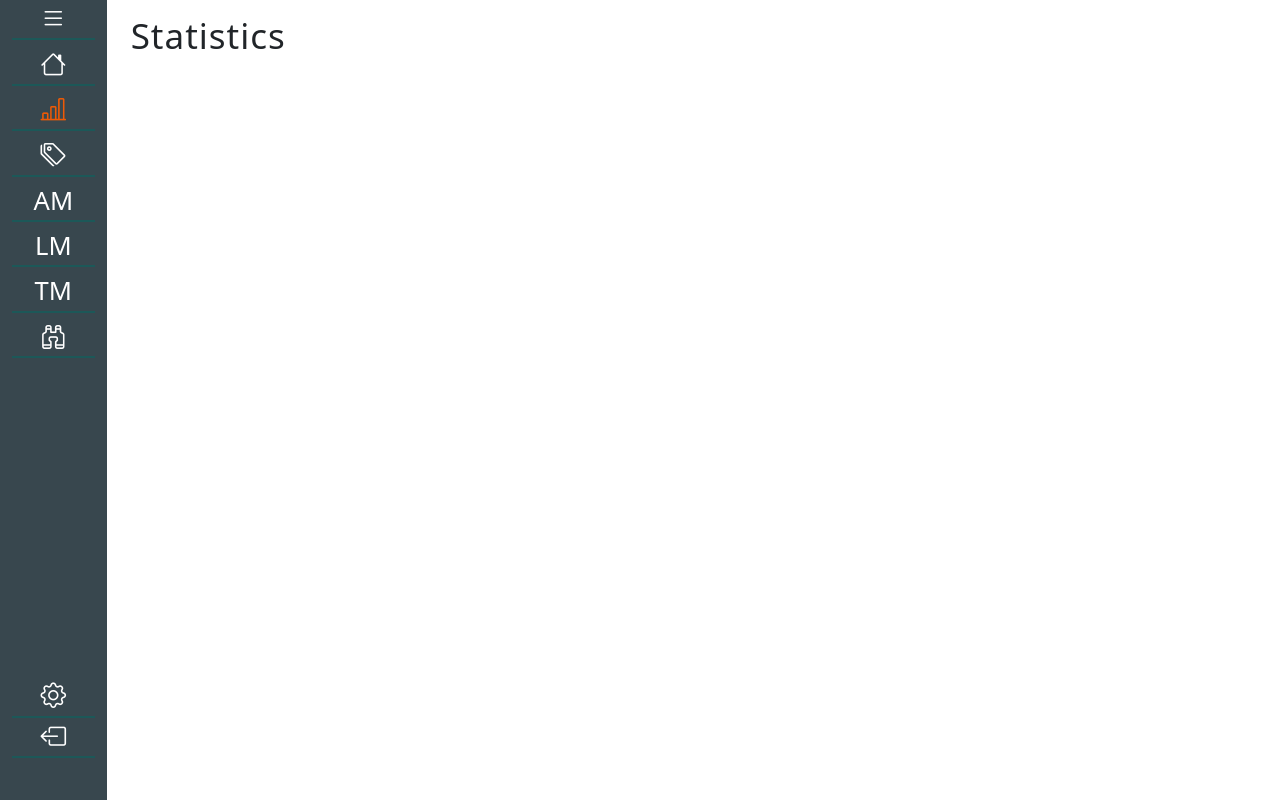
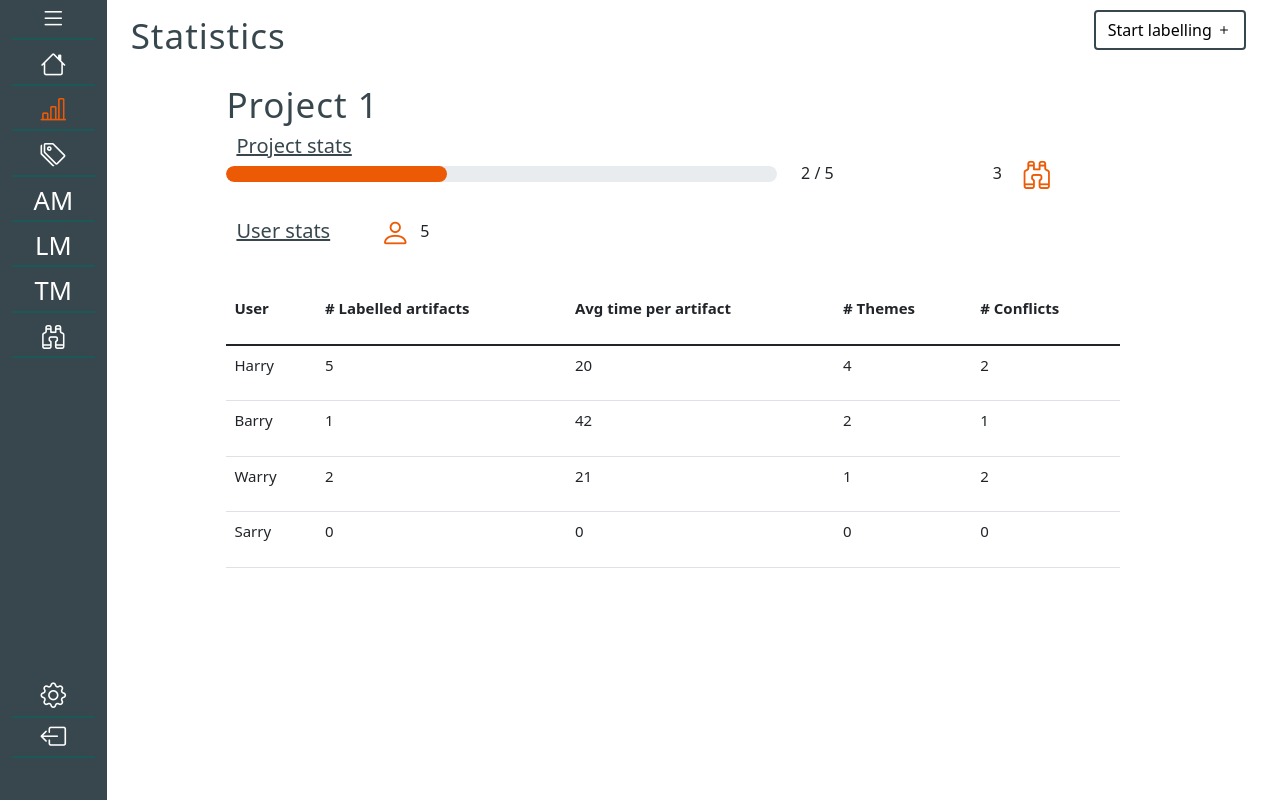
Before and after one commit to muctadir/lama, an Angular app in the folder frontend/: page /project/stats in a window 1280 px wide. Built offline with nearby package versions, Linux system fonts and the light colour scheme.

Commit message:
statistics page
made the frontend view of the statistics page

```diff
--- a/frontend/src/app/home-page/home-page.component.html
+++ b/frontend/src/app/home-page/home-page.component.html
@@ -27,7 +27,7 @@
     </div>
     <!-- Show all projects in divisions -->
     <div class="allProjects">
-        <div class='projectParagraph' *ngFor="let project of projects">
+        <div class='projectParagraph' *ngFor="let project of projects" [routerLink]="['/project']">
             <div class="container">
                 <!-- Row for each project -->
                 <div class="row align-items-center">
--- a/frontend/src/app/home-page/home-page.component.scss
+++ b/frontend/src/app/home-page/home-page.component.scss
@@ -5,8 +5,6 @@
 $grey-shade: #38474e;
 $white-shade: #FFFFFF;
 $orange-shade: #ed5a06;
-
-// @import "../../styles.scss";
 
 // Body
 body{
@@ -93,6 +91,7 @@ body{
     padding: 10px 5% 10px 5%;
     border-left: 2px solid;
     border-color: $grey-shade;
+    cursor: pointer;
 }
 // Columns of the grid
 .col{
--- a/frontend/src/app/home-page/home-page.component.ts
+++ b/frontend/src/app/home-page/home-page.component.ts
@@ -25,7 +25,7 @@ export class HomePageComponent implements OnInit {
     if (typeof token === "string"){
 
       // Get the informtion needed from the back end
-      let response = axios.get('http://127.0.0.1:5000/project/home', {
+      axios.get('http://127.0.0.1:5000/project/home', {
         headers: {
           'u_id_token': token
         }
@@ -55,4 +55,5 @@ export class HomePageComponent implements OnInit {
 
     }
   }
+
 }
--- a/frontend/src/app/stats/stats.component.html
+++ b/frontend/src/app/stats/stats.component.html
@@ -3,8 +3,105 @@
 
     <!-- Header row holding title of page-->
     <div class="row">
+        <!-- Title -->
         <div class="col">
             <p class="header">Statistics</p>
+        </div>
+
+        <!-- Button for going to the labelling page -->
+        <div class="col">
+            <button type="button" class="btn btn-secondary" id="mergeLabelButton" [routerLink]="['/labelling-page']">
+                Start labelling
+                <em class="bi bi-plus"></em>
+            </button>
+        </div>
+    </div>
+
+    <!-- Shows the title of the project -->
+    <div class="row">
+        <div class="col-1"></div>
+        <div class="col-10">
+            <div id="project_title">Project 1</div>
+        </div>
+    </div>
+
+    <!-- Shows the "Project stats" text -->
+    <div class="row">
+        <div class="col-1"></div>
+        <div class="col-10">
+            <div class="page-splitter">Project stats</div>
+        </div>
+    </div>
+
+    <!-- Row containing the progress bar, conflicts -->
+    <div class="row">
+        <div class="col-1"></div>
+
+        <!-- Column for progress bar and values-->
+        <div class="col-6">
+            <!-- Progress bar -->
+            <div class="progress">
+                <!-- Calculating progress bar and other values -->
+                <div class="progress-bar" role="progressbar" attr.aria-valuenow = 5
+                aria-valuemin="0" attr.aria-valuemax=5
+                [style.width]="(2 / 5)*100 + '%'"
+                style="background-color:#ED5A06 !important;">
+                </div>
+            </div>
+        </div>
+
+        <!-- Conflicts stuff -->
+        <div class="col-2">2 / 5</div>
+        <div class="col">
+            <div>
+                <p class="left">3</p>
+                <em class="left bi bi-binoculars" id="bino-icon"></em>
+            </div>
+        </div>
+    </div>
+
+    <!-- Shows the "user stats" text and the number of users and icon -->
+    <div class="row" id="user-stats-box">
+        <div class="col-1"></div>
+        <div class="col">
+            <div>
+                <!--  -->
+                <div class="left page-splitter">User stats</div>
+                <em class="left bi bi-person" id="person-icon"></em>
+                <p class="left text-margin">5</p>
+            </div>
+        </div>
+    </div>
+
+    <!-- Shows the table with all the users and their contribution -->
+    <div class="row" id="table">
+        <div class="col-1"></div>
+        <div class="col-10">
+            <div class="table-wrapper-scroll-y my-custom-scrollbar" id="scrolly">
+                <table class="table table-hover" id="labelTable">
+
+                    <!--Table Headers-->
+                    <thead>
+                        <tr>
+                            <th scope="col"><p class="tableheader">User</p></th>
+                            <th scope="col"><p class="tableheader"># Labelled artifacts</p></th>
+                            <th scope="col"><p class="tableheader">Avg time per artifact</p></th>
+                            <th scope="col"><p class="tableheader"># Themes</p></th>
+                            <th scope="col"><p class="tableheader"># Conflicts</p></th>
+                        </tr>
+                    </thead>
+                    <!--Table Content-->
+                    <tbody>
+                        <tr *ngFor="let user of user_contribution">
+                            <td><p class="tablecontent">{{user.username}}</p></td>
+                            <td><p class="tablecontent">{{user.nr_labelled}}</p></td>
+                            <td><p class="tablecontent">{{user.time}}</p></td>
+                            <td><p class="tablecontent">{{user.nr_themes}}</p></td>
+                            <td><p class="tablecontent">{{user.nr_conflicts}}</p></td>
+                        </tr>
+                    </tbody>
+                </table>
+            </div>
         </div>
     </div>
 
--- a/frontend/src/app/stats/stats.component.scss
+++ b/frontend/src/app/stats/stats.component.scss
@@ -1,16 +1,134 @@
-// Import style sheet with global variables
-// @import "../../styles.scss";
+// Global variables
+$grey-shade: #38474e;
+$white-shade: #FFFFFF;
+$orange-shade: #ed5a06;
 
-// Dear whoever wrote this component.
-// Importing styles.scss also imports the *entirety* of bootstrap
-// This causes memory issues
-// ONLY IMPORT FROM STYLES.SCSS WHAT YOU TRULY NEED, INSTEAD OF EVERYTHING
-// Lots of love,
-// - Eddie
 
 // Sets the layout of the header saying Statistics
 p.header{
     font-size: 35px;
     letter-spacing: 1px;
     padding-top: 10px;
+    color: $grey-shade;
 }
+
+// markup of the button linking to the labelling page
+#mergeLabelButton {
+    float: right;
+    margin-right: 10px;
+    margin-top: 10px;
+    background-color: white;
+    border: 2px solid;
+    border-color: $grey-shade;
+    color: black;
+}
+
+// markup of the project name
+#project_title {
+    color: $grey-shade;
+    font-size: 35px;
+    letter-spacing: 1px;
+}
+
+// markup of the text showing about what the stats are
+.page-splitter {
+    color: $grey-shade;
+    font-size: 20px;
+    text-decoration: underline;
+    padding-left: 10px;
+}
+
+// PROGRESS BAR
+// The division of the progress
+.progress{
+    margin-top:5px;
+    width: 100%;
+    float: left;
+    border-radius: 10px
+}
+// Actual progress bar
+.progress-bar{
+    background-color: $orange-shade;
+    border-radius: 10px
+}
+
+// makes sure that number of conflict and the icon are aligned
+.left {
+    float: left;
+}
+
+// moves the content to the right used on text
+.text-margin {
+    padding-left: 10px;
+    margin-top: 3px;
+}
+
+// sets the layout of the bino icon
+#bino-icon {
+    color: $orange-shade;
+    font-size: 30px;
+    padding-left: 20px;
+    margin-top: -10px;
+}
+
+// sets the layout of the user icon
+#person-icon {
+    color: $orange-shade;
+    font-size: 30px;
+    padding-left: 50px;
+    margin-top: -6px;
+}
+
+// Moves the box with the user stats slightly down
+#user-stats-box {
+    padding-top: 15px;
+}
+
+// Moves the table down
+#table {
+    margin-top: 30px;
+}
+
+// Sets the style for the headers in the table
+.tableheader {
+    font-size: 15px;
+}
+
+// Sets the style for the content of the table
+.tablecontent {
+    font-size: 15px;
+}
+
+
+//Scroll Related Business
+.my-custom-scrollbar {
+    position:relative;
+    height: 80vh;
+    overflow: auto;
+    }
+.table-wrapper-scroll-y {
+    display: block;
+    }
+//Scroll Bar
+::-webkit-scrollbar {
+    width: 10px;
+}
+// Scrollbar background
+::-webkit-scrollbar {
+    width: 10px;
+}
+// Scrollbar background
+::-webkit-scrollbar-track {
+    background: #f1f1f1;
+    border-radius: 10px;
+}
+// Scrollbar scroller
+::-webkit-scrollbar-thumb {
+    background: #38474e;
+    border-radius: 10px;
+}
+// Scroll bar
+#scrolly{
+    padding-right: 40px;
+    height: auto;
+}
--- a/frontend/src/app/stats/stats.component.ts
+++ b/frontend/src/app/stats/stats.component.ts
@@ -1,4 +1,12 @@
 import { Component } from '@angular/core';
+
+type user = {
+  username: string,
+  nr_labelled: number,
+  time: number,
+  nr_themes: number,
+  nr_conflicts: number
+}
 
 @Component({
   selector: 'app-stats',
@@ -7,4 +15,43 @@ import { Component } from '@angular/core';
 })
 export class StatsComponent {
 
+  //Pagination Settings
+  page = 1;
+  pageSize = 10;
+
+  // Dummy data
+  user_contribution: Array<user> = [
+    {
+      username: "Harry",
+      nr_labelled: 5,
+      time: 20,
+      nr_themes: 4,
+      nr_conflicts: 2
+    },
+    {
+      username: "Barry",
+      nr_labelled: 1,
+      time: 42,
+      nr_themes: 2,
+      nr_conflicts: 1
+    },
+    {
+      username: "Warry",
+      nr_labelled: 2,
+      time: 21,
+      nr_themes: 1,
+      nr_conflicts: 2
+    },
+    {
+      username: "Sarry",
+      nr_labelled: 0,
+      time: 0,
+      nr_themes: 0,
+      nr_conflicts: 0
+    },
+
+  ]
+
+
+
 }
```
Also changed, not shown: frontend/src/app/navigation-menu/navigation-menu.component.html (line endings or trailing spaces).
